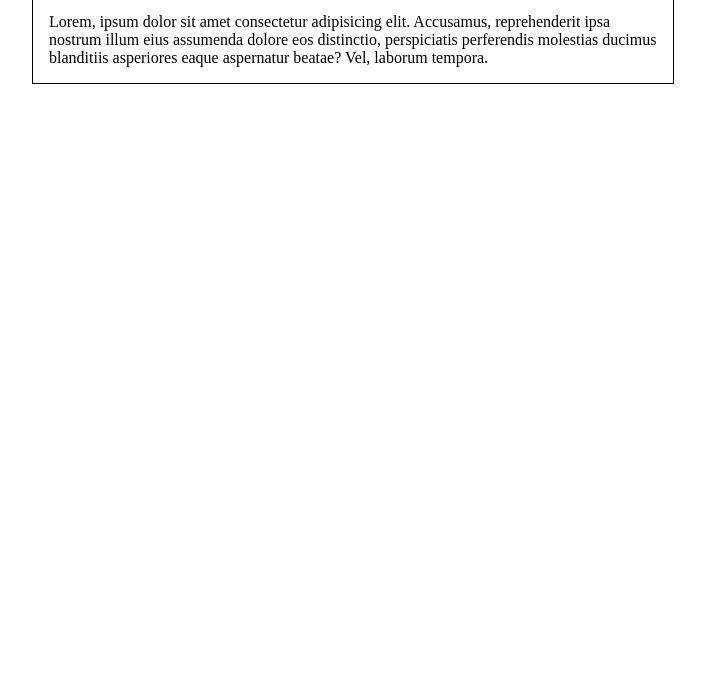
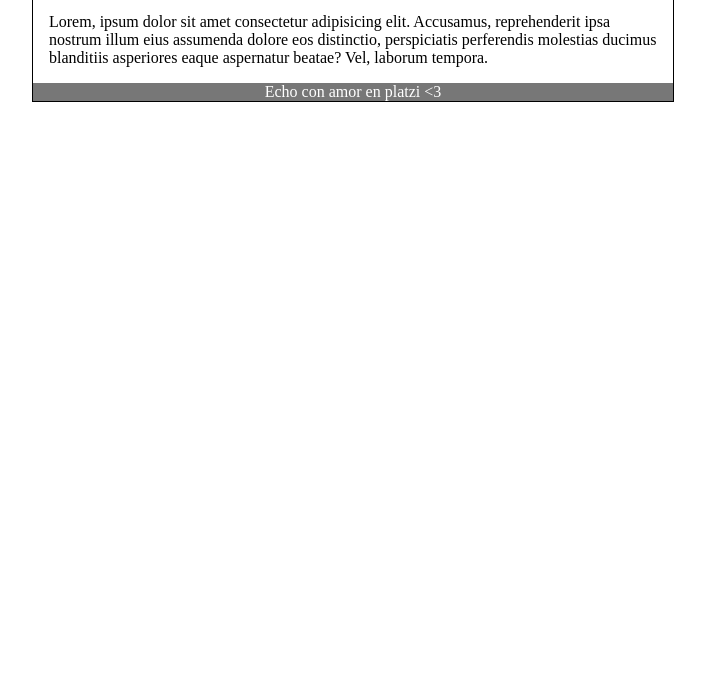
Before and after one commit to luisruiz2000/CursoGit, a plain HTML site: page index.html in a window 1280 px wide. Shown: the part 109-800 px from the top of the page, without its empty margins (287-992 px from the left). Drawn offline with Linux system fonts and the light colour scheme.

Commit message:
Footer teminando

```diff
--- a/index.html
+++ b/index.html
@@ -21,6 +21,7 @@
           aspernatur beatae? Vel, laborum tempora.
         </p>
       </section>
+      <footer class="footer">Echo con amor en platzi <3 </footer>
     </div>
   </body>
 </html>
--- a/style.css
+++ b/style.css
@@ -22,3 +22,9 @@ body {
 .parrafos {
     padding: 0 1em;
 }
+
+.footer {
+    text-align: center;
+    background: #777;
+    color: white;
+}
```
